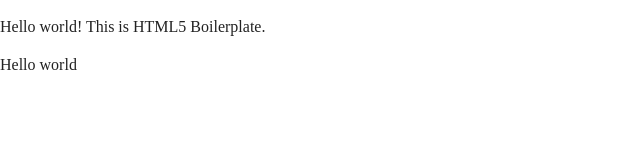
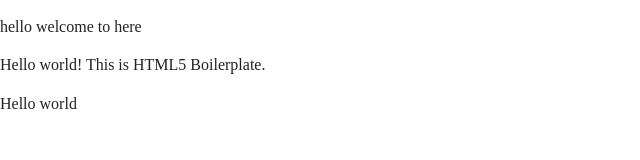
Before and after one commit to samareshmaiti/Collaborator-demo, a plain HTML site: page index.html in a window 1280 px wide. Shown: the whole page, without its empty margins (0-640 px from the left). Drawn offline with nearby package versions, Linux system fonts and the light colour scheme.

Commit message:
adding to index.html

```diff
--- a/index.html
+++ b/index.html
@@ -18,6 +18,7 @@
 </head>
 
 <body>
+	<p>hello welcome to here</p>
   <!--[if IE]>
     <p class="browserupgrade">You are using an <strong>outdated</strong> browser. Please <a href="https://browsehappy.com/">upgrade your browser</a> to improve your experience and security.</p>
   <![endif]-->
```
